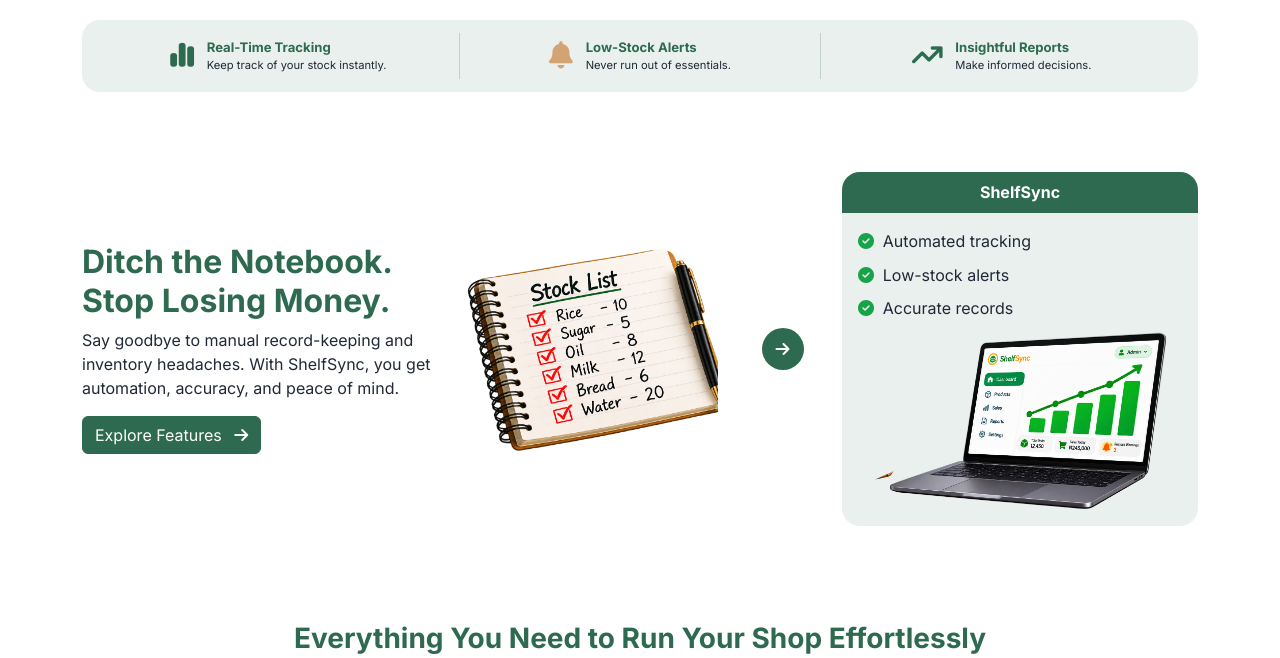
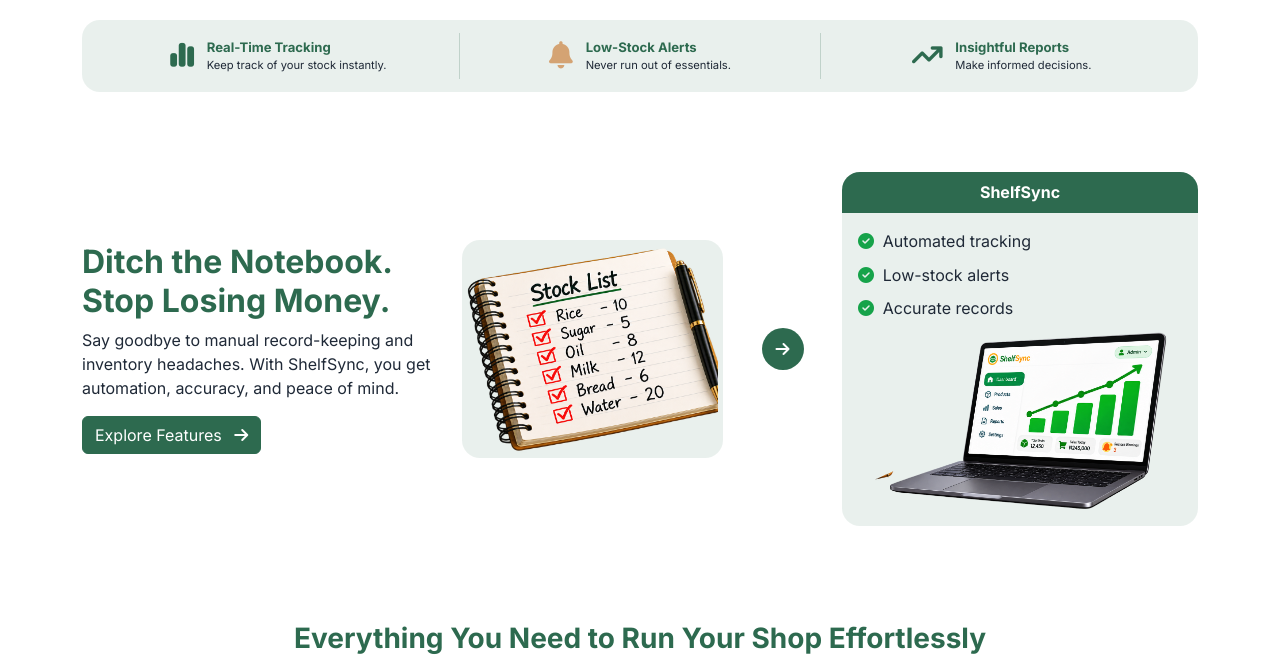
Before and after one commit to Ibukunoluwa-Mercy/ShelfSync, a Flask app: page / in a window 1280 px wide. Shown: the part 470-1128 px from the top of the page. Run offline with Flask 3, Linux system fonts and the light colour scheme.

Commit message:
Update homepage styles: fix overflow property and wrap book image in a div

```diff
--- a/static/css/homepage.css
+++ b/static/css/homepage.css
@@ -1,5 +1,5 @@
 /* ===== Page shell ===== */
-.page-home { background: var(--white); overflow: hidden; }
+.page-home { background: var(--white); overflow-x: hidden; }
 .page-home h1, .page-home h2, .page-home h3 { color: var(--green); font-weight: 800; }
 .page-home h2 { font-size: clamp(1.55rem, 3vw, 2rem); }
 .page-home p { line-height: 1.5; }
@@ -39,6 +39,7 @@
 .home-section { padding: 3rem 0; }
 .about-section { background: var(--white); }
 .about-image { max-height: 250px; object-fit: contain; width: 100%; }
+.book { background: var(--green-tint); border-radius: 18px; overflow: hidden; }
 .transfer-arrow { align-items: center; background: var(--green); border-radius: 50%; color: var(--white); display: flex; height: 42px; justify-content: center; margin: auto; width: 42px; }
 .solution-card { background: var(--green-tint); border-radius: 18px; overflow: hidden; }
 .solution-tab { background: var(--green); color: var(--white); font-weight: 700; padding: .55rem 1rem; text-align: center; }
--- a/templates/homepage.html
+++ b/templates/homepage.html
@@ -68,7 +68,9 @@
           <a class="btn btn-primary" href="#features">Explore Features <i class="fa-solid fa-arrow-right ms-2"></i></a>
         </div>
         <div class="col-lg-3 reveal">
-          <img src="{{ url_for('static', filename='images/book_notebook.png') }}" alt="Notebook showing a handwritten stock list" class="img-fluid about-image" loading="lazy">
+          <div class="book">
+            <img src="{{ url_for('static', filename='images/book_notebook.png') }}" alt="Notebook showing a handwritten stock list" class="img-fluid about-image" loading="lazy">
+          </div>
         </div>
         <div class="col-lg-1 reveal"><div class="transfer-arrow"><i class="fa-solid fa-arrow-right"></i></div></div>
         <div class="col-lg-4 reveal">
```
